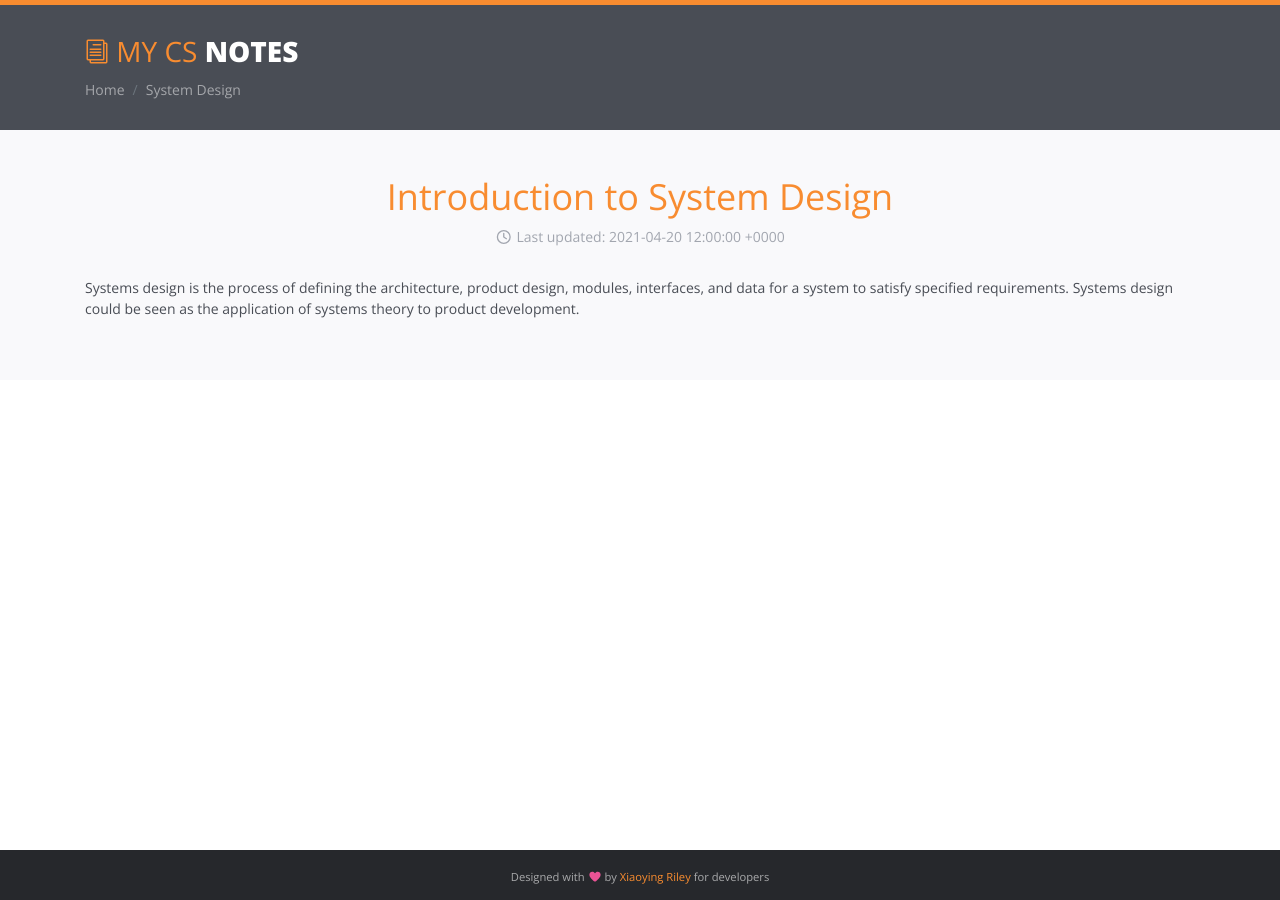
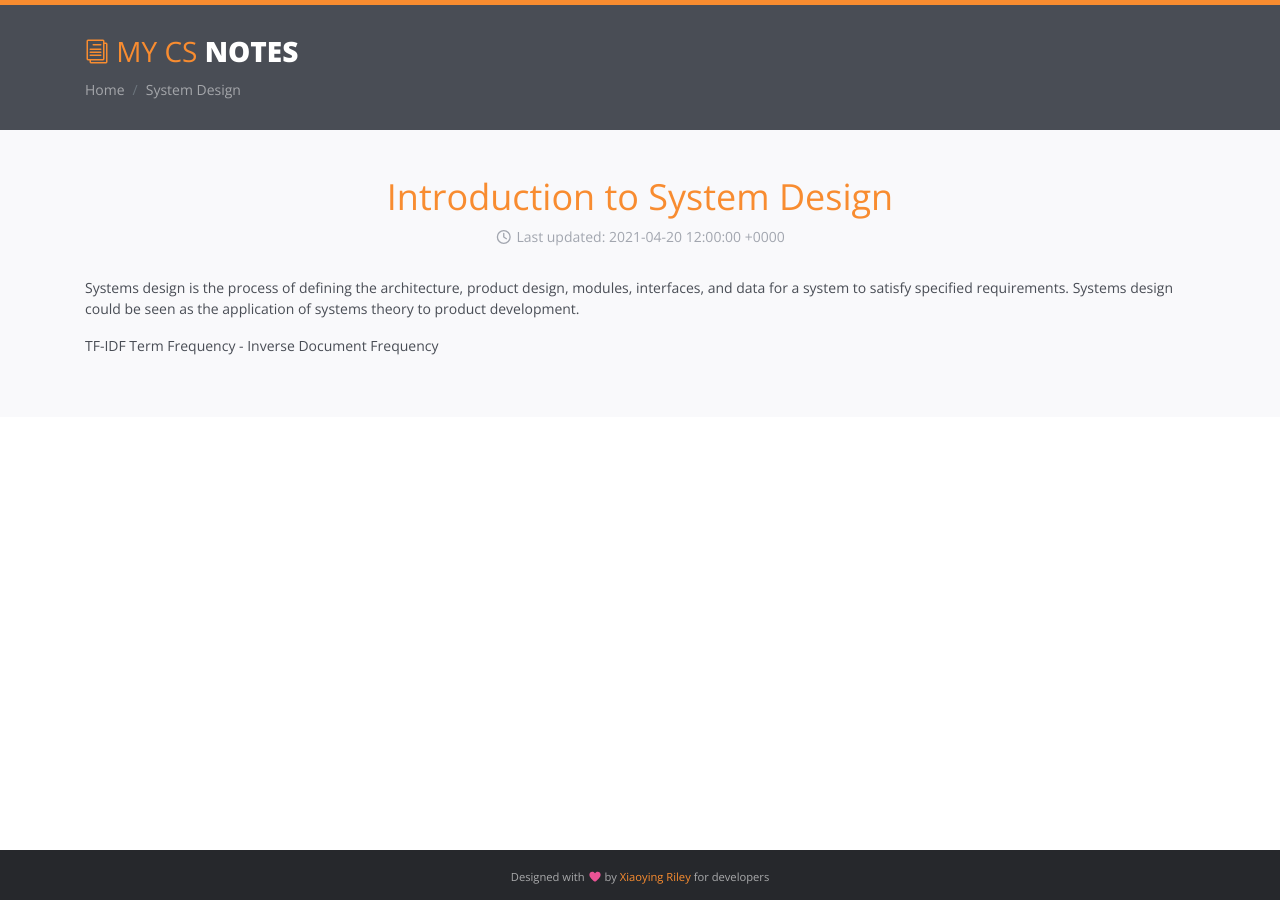
Before and after one commit to sanz86/cs-notes, a Jekyll site: the page built from _posts/2021-03-24-sd-introduction.md, in a window 1280 px wide. Built offline with Jekyll 4.4.1, drawn with Linux system fonts in a browser that asks for light colours; nearby versions of some CDN libraries; library files that are not in the unit come from our copies.

Commit message:
Added TF-IDF details

```diff
--- a/_posts/2021-03-24-sd-introduction.md
+++ b/_posts/2021-03-24-sd-introduction.md
@@ -11,3 +11,6 @@ menu-desc: Introduction
 ---
 
 Systems design is the process of defining the architecture, product design, modules, interfaces, and data for a system to satisfy specified requirements. Systems design could be seen as the application of systems theory to product development.
+
+TF-IDF
+Term Frequency - Inverse Document Frequency
```
